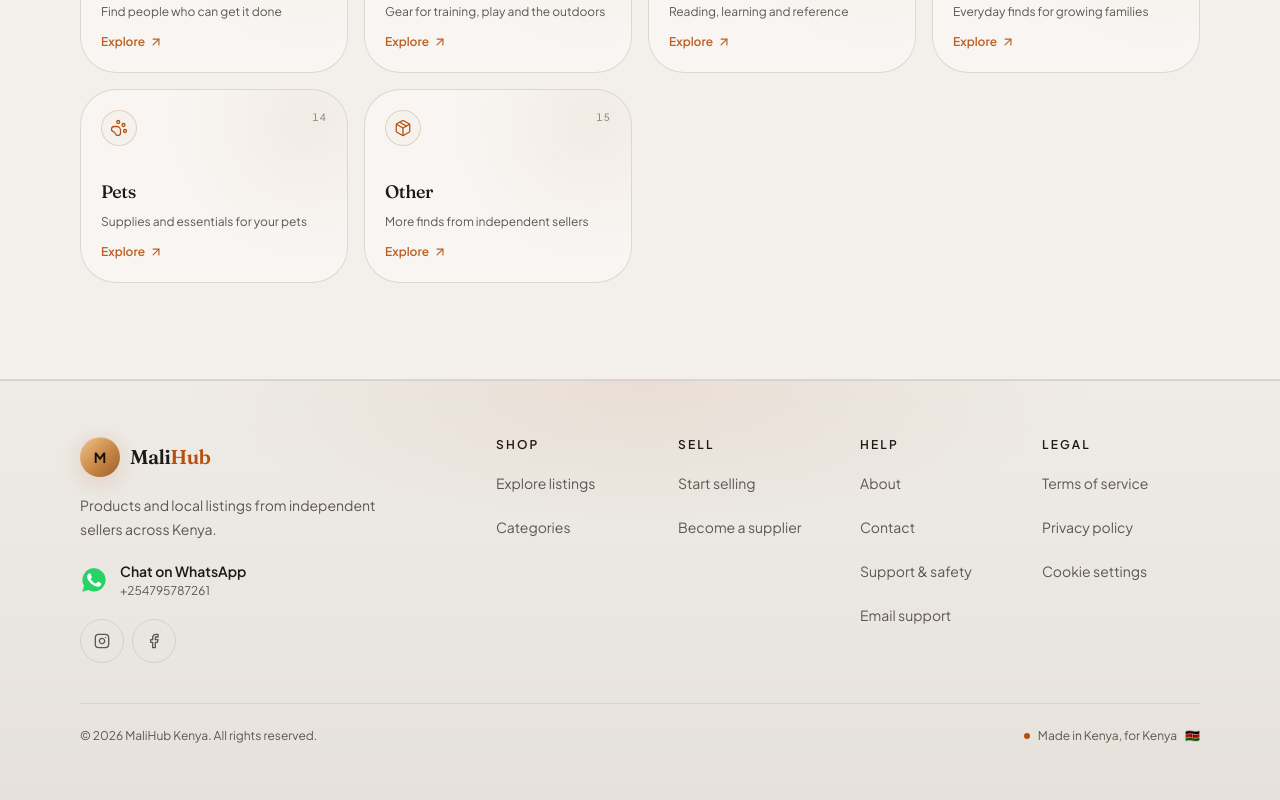
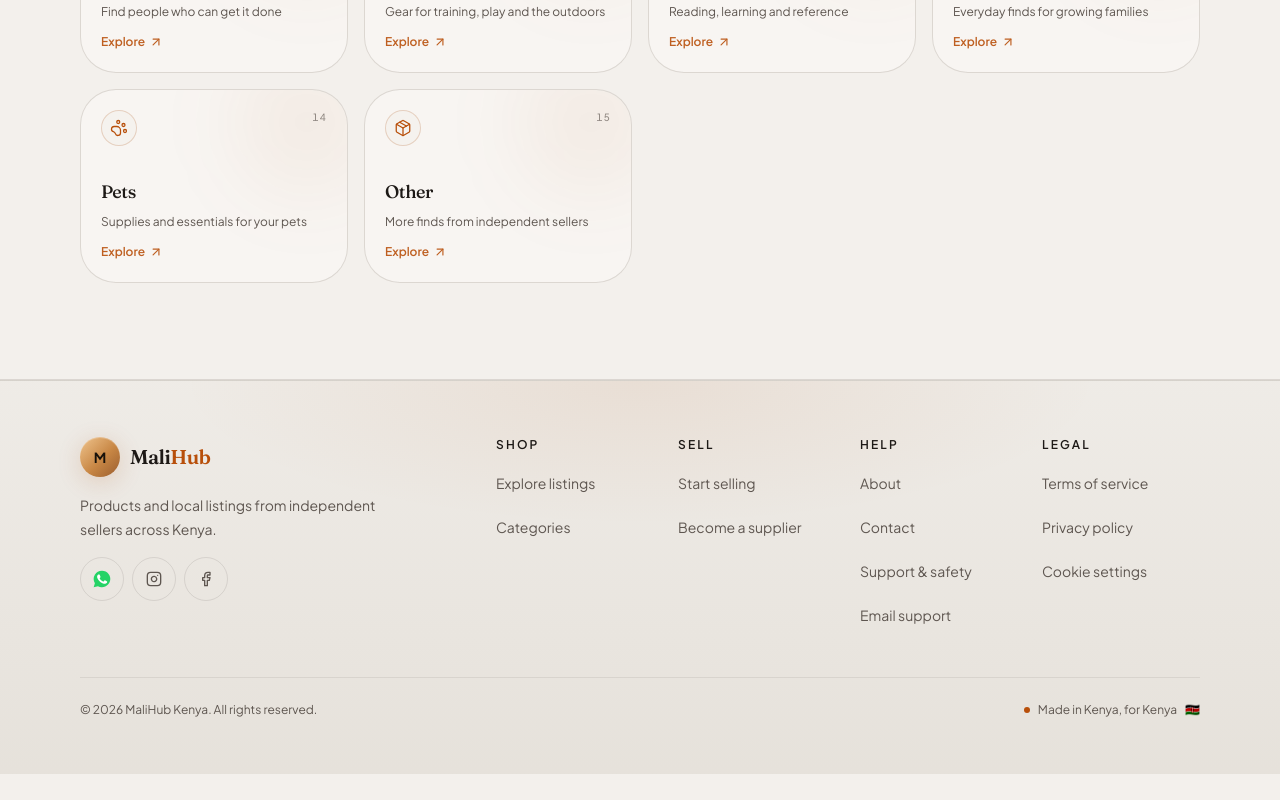
Before and after one commit to Manu-del-source/Malihub--kenya, a Next.js app: page / in a window 1280 px wide. Shown: the part 1922-2722 px from the top of the page. After the commit the page ends 2696 px from the top, so only its background shows below. Built offline with nearby package versions, Linux system fonts and the light colour scheme; no server answers; the database is empty.

Commit message:
fix: show WhatsApp as footer social icon

```diff
--- a/src/components/landing/site-footer.tsx
+++ b/src/components/landing/site-footer.tsx
@@ -9,7 +9,6 @@ import {
   INSTAGRAM_URL,
   SUPPORT_WHATSAPP_URL,
 } from "@/components/landing/footer-links";
-import { SUPPORT_WHATSAPP } from "@/lib/support";
 
 const FOCUS = "focus-visible:outline-none focus-visible:ring-2 focus-visible:ring-ring";
 // 44px minimum tap target on every footer link.
@@ -32,21 +31,17 @@ export function SiteFooter() {
               Products and local listings from independent sellers across Kenya.
             </p>
 
-            <a
-              href={SUPPORT_WHATSAPP_URL}
-              target="_blank"
-              rel="noopener noreferrer"
-              className={`group inline-flex min-h-11 items-center gap-3 rounded-lg py-1 pr-2 transition-colors ${FOCUS}`}
-              aria-label={`Chat with MaliHub support on WhatsApp at ${SUPPORT_WHATSAPP}`}
-            >
-              <WhatsAppIcon className="h-7 w-7 shrink-0" aria-hidden />
-              <span className="flex min-w-0 flex-col gap-0.5">
-                <span className="text-sm font-semibold text-foreground transition-colors group-hover:text-[#25D366]">Chat on WhatsApp</span>
-                <span className="text-xs text-muted-foreground">{SUPPORT_WHATSAPP}</span>
-              </span>
-            </a>
-
             <div className="flex items-center gap-2">
+              <a
+                href={SUPPORT_WHATSAPP_URL}
+                target="_blank"
+                rel="noopener noreferrer"
+                aria-label="Chat with MaliHub on WhatsApp"
+                title="WhatsApp"
+                className={`${ICON_BUTTON} text-[#25D366] hover:border-[#25D366]/50 hover:bg-[#25D366]/10 hover:text-[#25D366]`}
+              >
+                <WhatsAppIcon className="h-5 w-5" aria-hidden />
+              </a>
               <a href={INSTAGRAM_URL} target="_blank" rel="noopener noreferrer" aria-label="Follow MaliHub on Instagram" className={ICON_BUTTON}>
                 <Instagram className="h-4 w-4" aria-hidden />
               </a>
```
